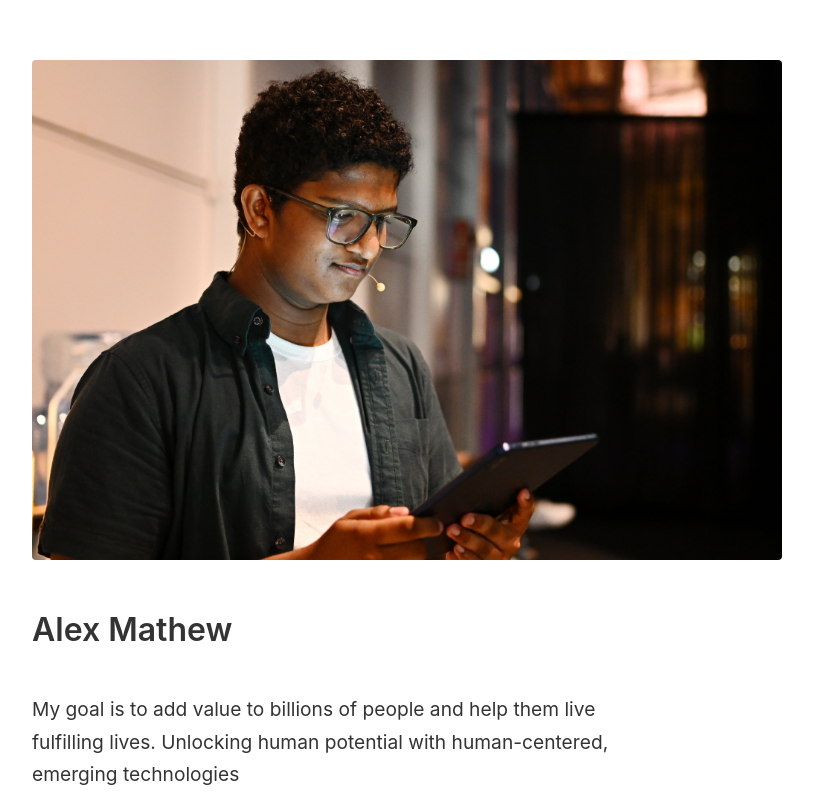
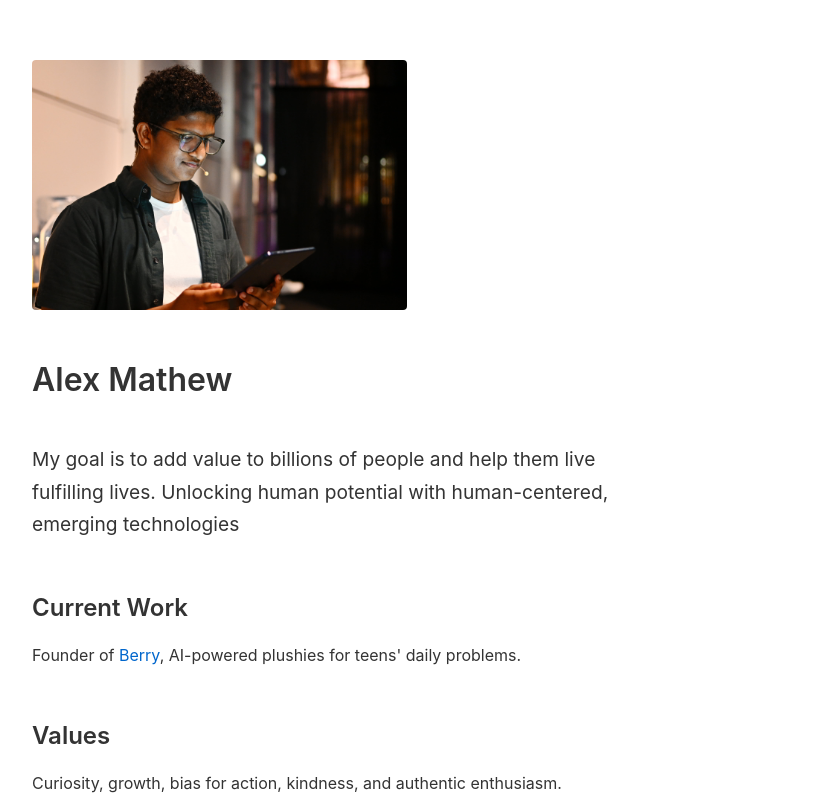
Before and after one commit to alxthe/alxmat, a plain HTML site: page index.html in a window 1280 px wide. Shown: the top 800 px of the page, without its empty margins (308-1121 px from the left). Drawn offline with Linux system fonts and the light colour scheme.

Commit message:
Update index.html

```diff
--- a/index.html
+++ b/index.html
@@ -66,7 +66,7 @@
     </style>
 </head>
 <body>
-    <img src="https://github.com/alxthe/alxmat/raw/main/TMZ%205075%20Nov%2012%202024.jpg" alt="alxmat" height = "500" width = "750">
+    <img src="https://github.com/alxthe/alxmat/raw/main/TMZ%205075%20Nov%2012%202024.jpg" alt="alxmat" height = "250" width = "375">
 
     <h1>Alex Mathew</h1>
 
```
